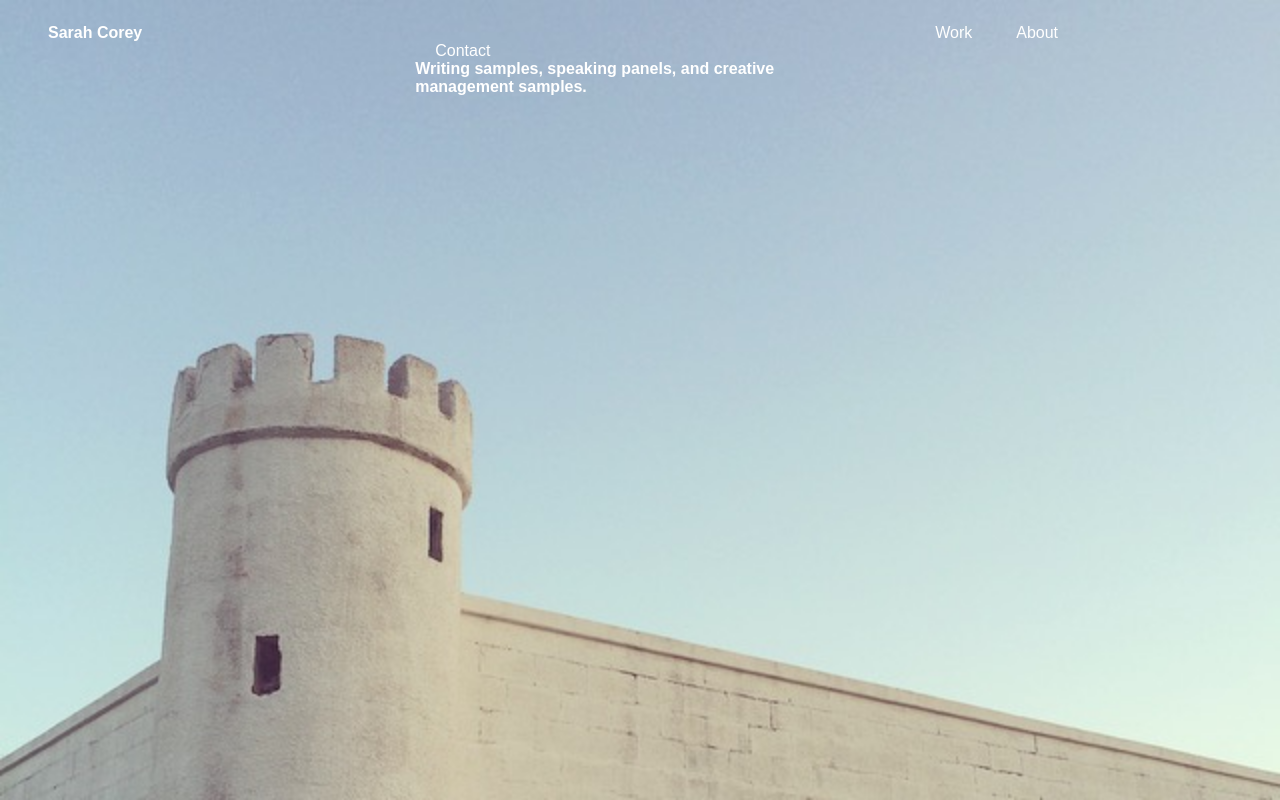
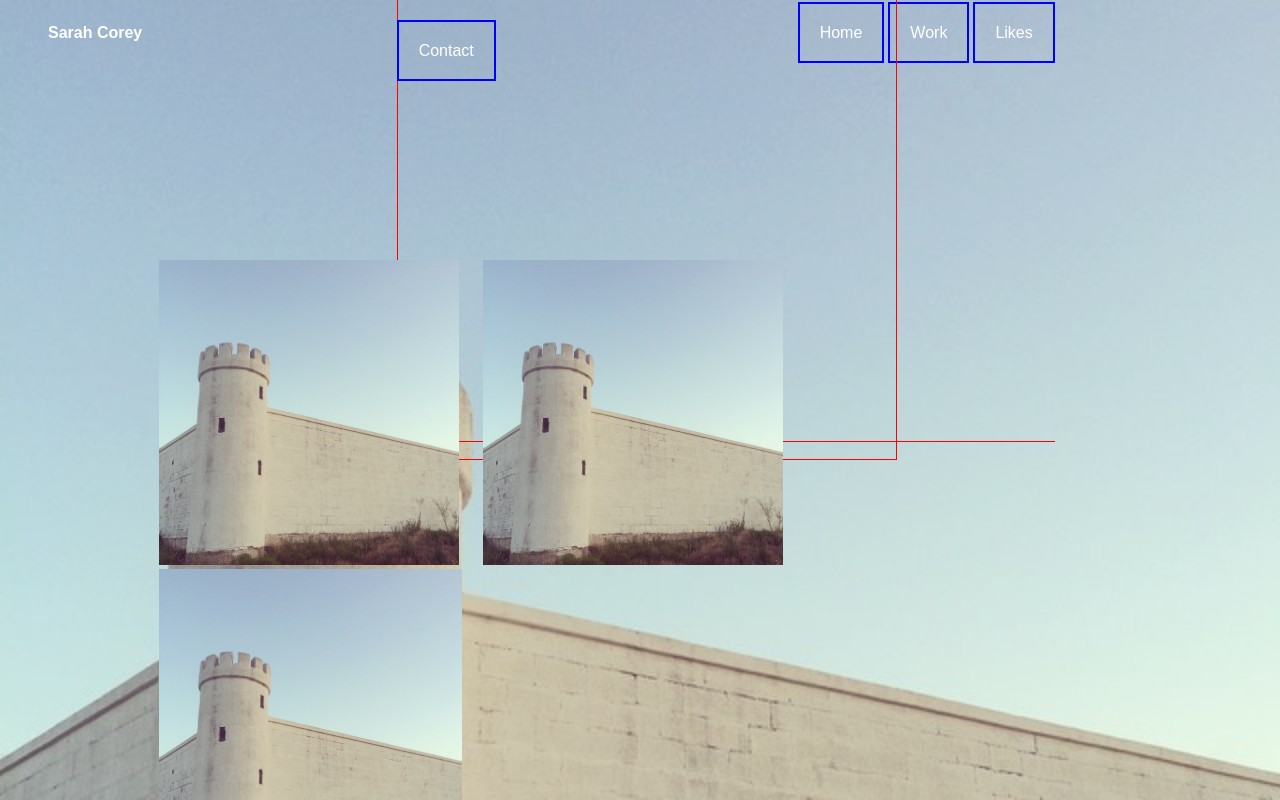
Before and after one commit to Slyncorey34/Portfolio, a plain HTML site: page work.html in a window 1280 px wide. Drawn offline with Linux system fonts and the light colour scheme.

Commit message:
Small changes made to all pages

```diff
--- a/scorey_portfolio.css
+++ b/scorey_portfolio.css
@@ -12,13 +12,15 @@ body{
 	margin: 0 auto;
 	display: inline;
 	padding: 20px;
+	border: 2px solid blue;
 }
 #nav-bar ul{
 	text-align: right;
 	height: 40px;
 	display: inline;
-	padding: 500px;
+	padding: 400px;
 	font-weight: bold;
+	border: 1px solid red;
 
 }
 #nav-bar a:hover{
--- a/work.html
+++ b/work.html
@@ -9,15 +9,21 @@
 		<h1>Sarah Corey</h1>
 	</div>
 		<ul>
-			<li><a href="index.html">Work</a></li>
-			<li><a href="about.html">About</a></li>
+			<li><a href="index.html">Home</a></li>
+			<li><a href="work.html">Work</a></li>
+			<li><a href="about.html">Likes</a></li>
 			<li><a href= "contact.html">Contact</a></li>
 		</ul>
-	<div id= "work-product">
-		<div class="statement">
-		<h1>Writing samples, speaking panels, and creative management samples.</h1>
+<div id="gallery">
+		<div class="gallery">
+			<img src="Marfa.jpg" alt="writing" width="300" height="305">
+		</div>
+		<div class="gallery">
+			<img src="Marfa.jpg" alt="design" width="300" height="305">
+		</div>
+		<div class="gallery">
+			<img src="Marfa.jpg" alt="web" width="303" height="305">
 		</div>
 	</div>
-</div>
 </body>
 </html>
```
Also changed, not shown: about.html (+2 -8 lines), contact.html (+24 -0 lines), index.html (+7 -4 lines).
